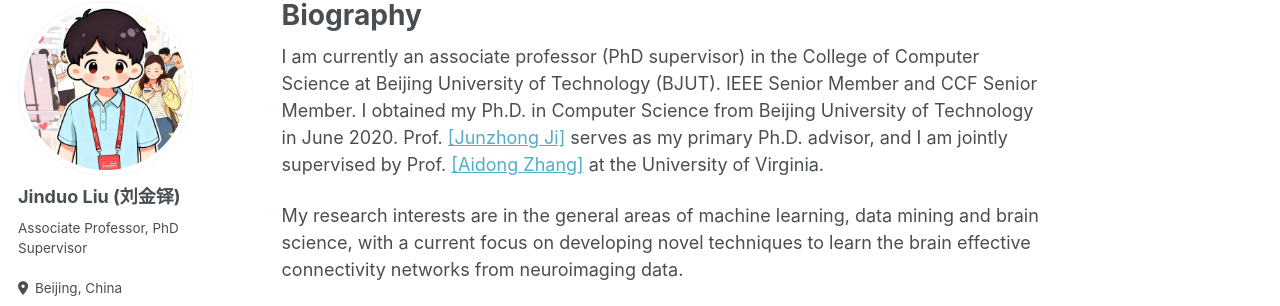
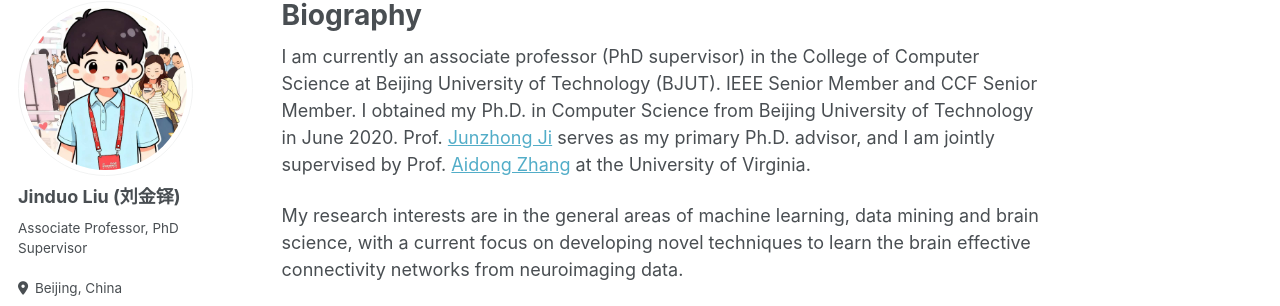
Before and after one commit to Duo67/duo067, a Jekyll site: the page built from _pages/about.md, in a window 1280 px wide and 1144 px high. Shown: the part 105-411 px from the top of the window. Built offline with Jekyll 4.4.1, drawn with Linux system fonts in a browser that asks for light colours.

```diff
--- a/_pages/about.md
+++ b/_pages/about.md
@@ -8,7 +8,7 @@ redirect_from:
 ---
 
 
-I am currently an associate professor (PhD supervisor) in the College of Computer Science at Beijing University of Technology (BJUT). IEEE Senior Member and CCF Senior Member. I obtained my Ph.D. in Computer Science from Beijing University of Technology in June 2020. Prof. [[Junzhong Ji]](https://scholar.google.com/citations?hl=zh-CN&user=q9mHC6cAAAAJ) serves as my primary Ph.D. advisor, and I am jointly supervised by Prof. [[Aidong Zhang]](https://scholar.google.com/citations?hl=zh-CN&user=O8XxkE4AAAAJ) at the University of Virginia.
+I am currently an associate professor (PhD supervisor) in the College of Computer Science at Beijing University of Technology (BJUT). IEEE Senior Member and CCF Senior Member. I obtained my Ph.D. in Computer Science from Beijing University of Technology in June 2020. Prof. [Junzhong Ji](https://scholar.google.com/citations?hl=zh-CN&user=q9mHC6cAAAAJ) serves as my primary Ph.D. advisor, and I am jointly supervised by Prof. [Aidong Zhang](https://scholar.google.com/citations?hl=zh-CN&user=O8XxkE4AAAAJ) at the University of Virginia.
 
 My research interests are in the general areas of machine learning, data mining and brain science, with a current focus on developing novel techniques to learn the brain effective connectivity networks from neuroimaging data.
 
```
